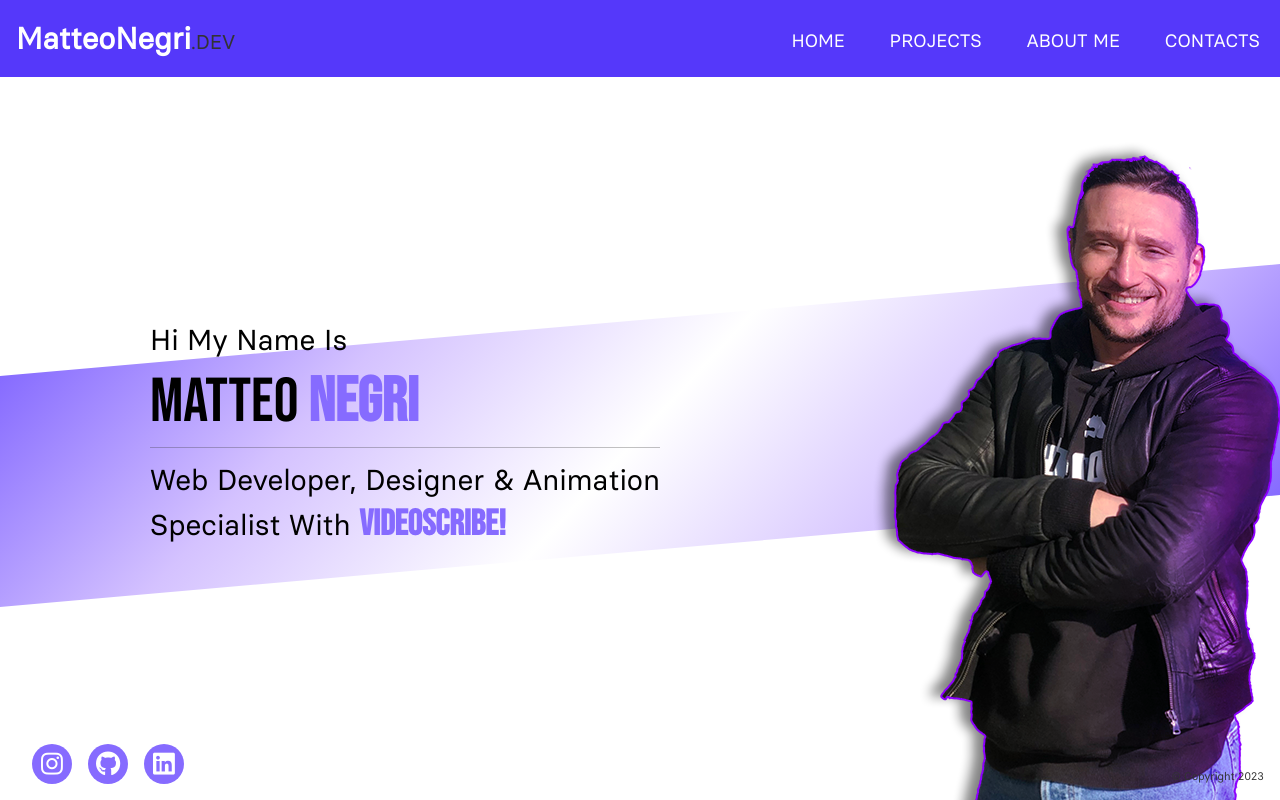
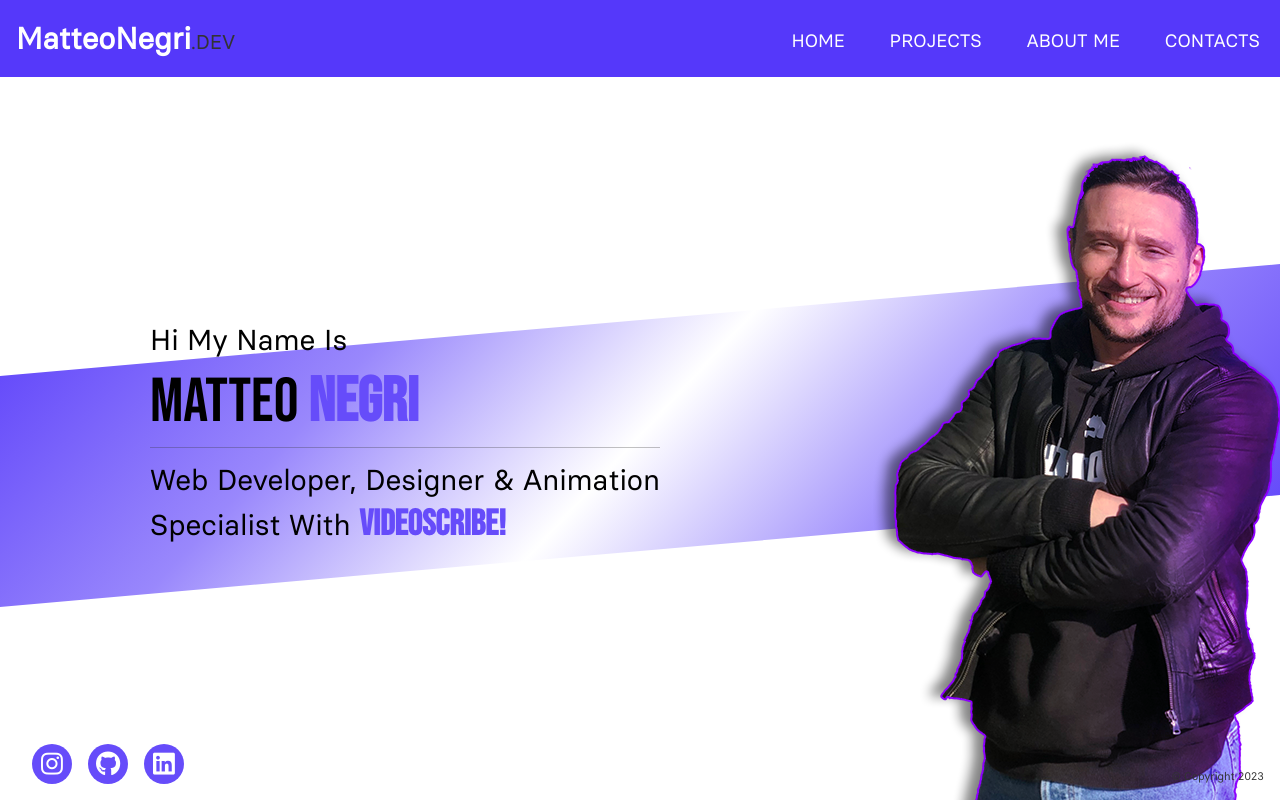
Before and after one commit to Matteonegridev/Personal-Website, a plain HTML site: page index.html in a window 1280 px wide. Drawn offline with Linux system fonts and the light colour scheme.

Commit message:
changed colors

```diff
--- a/scss/_fonts.scss
+++ b/scss/_fonts.scss
@@ -18,8 +18,8 @@ $font-weights: (
 );
 
 $p-color: hsl(249, 95%, 60%);
-$s-color: hsl(251, 100%, 71%);
-$t-color: hsl(258, 100%, 88%);
+$s-color: hsl(249, 95%, 64%);
+$t-color: hsl(249, 95%, 76%);
 $q-color: hsl(215, 100%, 93%);
 $qq-color: hsl(224, 60%, 95%);
 $white: hsl(0, 0%, 100%);
--- a/scss/_general.scss
+++ b/scss/_general.scss
@@ -2,8 +2,8 @@
 @use "fonts" as font;
 
 $p-color: hsl(249, 95%, 60%);
-$s-color: hsl(251, 100%, 71%);
-$t-color: hsl(258, 100%, 88%);
+$s-color: hsl(249, 95%, 64%);
+$t-color: hsl(249, 95%, 76%);
 $q-color: hsl(215, 100%, 93%);
 $qq-color: hsl(224, 60%, 95%);
 $white: hsl(0, 0%, 100%);
--- a/sections/_about.scss
+++ b/sections/_about.scss
@@ -3,8 +3,8 @@
 @use "../scss/mixins" as m;
 
 $p-color: hsl(249, 95%, 60%);
-$s-color: hsl(251, 100%, 71%);
-$t-color: hsl(258, 100%, 88%);
+$s-color: hsl(249, 95%, 64%);
+$t-color: hsl(249, 95%, 76%);
 $q-color: hsl(215, 100%, 93%);
 $qq-color: hsl(224, 60%, 95%);
 $white: hsl(0, 0%, 100%);
--- a/sections/_contacts.scss
+++ b/sections/_contacts.scss
@@ -3,8 +3,8 @@
 @use "../scss/mixins" as m;
 
 $p-color: hsl(249, 95%, 60%);
-$s-color: hsl(251, 100%, 71%);
-$t-color: hsl(258, 100%, 88%);
+$s-color: hsl(249, 95%, 64%);
+$t-color: hsl(249, 95%, 76%);
 $q-color: hsl(215, 100%, 93%);
 $qq-color: hsl(224, 60%, 95%);
 $white: hsl(0, 0%, 100%);
--- a/sections/_footer.scss
+++ b/sections/_footer.scss
@@ -2,8 +2,8 @@
 @use "../scss/fonts" as font;
 
 $p-color: hsl(249, 95%, 60%);
-$s-color: hsl(251, 100%, 71%);
-$t-color: hsl(258, 100%, 88%);
+$s-color: hsl(249, 95%, 64%);
+$t-color: hsl(249, 95%, 76%);
 $q-color: hsl(215, 100%, 93%);
 $qq-color: hsl(224, 60%, 95%);
 $white: hsl(0, 0%, 100%);
--- a/sections/_header.scss
+++ b/sections/_header.scss
@@ -3,8 +3,8 @@
 @use "../scss/mixins" as *;
 
 $p-color: hsl(249, 95%, 60%);
-$s-color: hsl(251, 100%, 71%);
-$t-color: hsl(258, 100%, 88%);
+$s-color: hsl(249, 95%, 64%);
+$t-color: hsl(249, 95%, 76%);
 $q-color: hsl(215, 100%, 93%);
 $qq-color: hsl(224, 60%, 95%);
 $white: hsl(0, 0%, 100%);
--- a/sections/_main.scss
+++ b/sections/_main.scss
@@ -3,8 +3,8 @@
 @use "../scss/mixins" as m;
 
 $p-color: hsl(249, 95%, 60%);
-$s-color: hsl(251, 100%, 71%);
-$t-color: hsl(258, 100%, 88%);
+$s-color: hsl(249, 95%, 64%);
+$t-color: hsl(249, 95%, 76%);
 $q-color: hsl(215, 100%, 93%);
 $qq-color: hsl(224, 60%, 95%);
 $white: hsl(0, 0%, 100%);
--- a/sections/_projects.scss
+++ b/sections/_projects.scss
@@ -3,8 +3,8 @@
 @use "../scss/mixins" as m;
 
 $p-color: hsl(249, 95%, 60%);
-$s-color: hsl(251, 100%, 71%);
-$t-color: hsl(258, 100%, 88%);
+$s-color: hsl(249, 95%, 64%);
+$t-color: hsl(249, 95%, 76%);
 $q-color: hsl(215, 100%, 93%);
 $qq-color: hsl(224, 60%, 95%);
 $white: hsl(0, 0%, 100%);
```
Also changed, not shown: dist/main.css.
